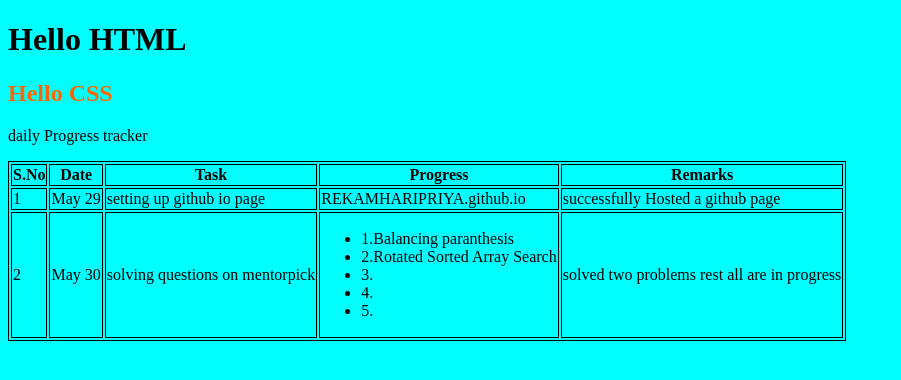
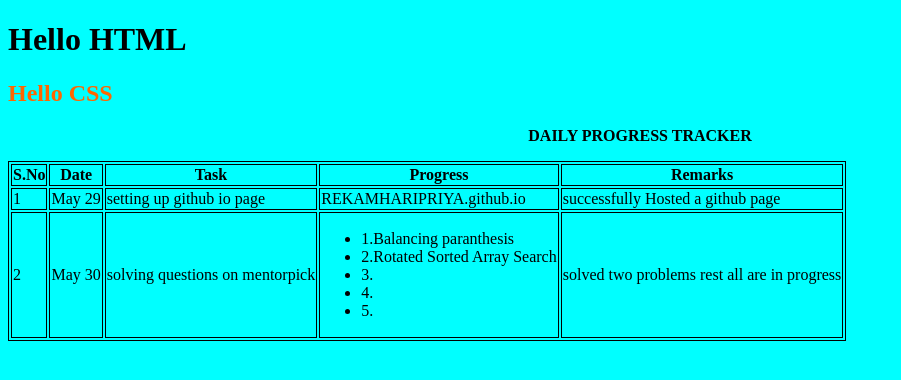
Before and after one commit to REKAMHARIPRIYA/REKAMHARIPRIYA.github.io, a plain HTML site: page index.html in a window 1280 px wide. Shown: the whole page, without its empty margins (0-901 px from the left). Drawn offline with Linux system fonts and the light colour scheme.

Commit message:
changed text to center and bold

```diff
--- a/index.html
+++ b/index.html
@@ -11,7 +11,7 @@
             <body>
                 <h1>Hello HTML</h1>
                 <h2>Hello CSS</h2>
-                <p> daily Progress tracker</p>
+                <p style="text-align: center;"><b>DAILY PROGRESS TRACKER</b></p>
                 <body style="background-color:aqua">
 
                 <table>
```
